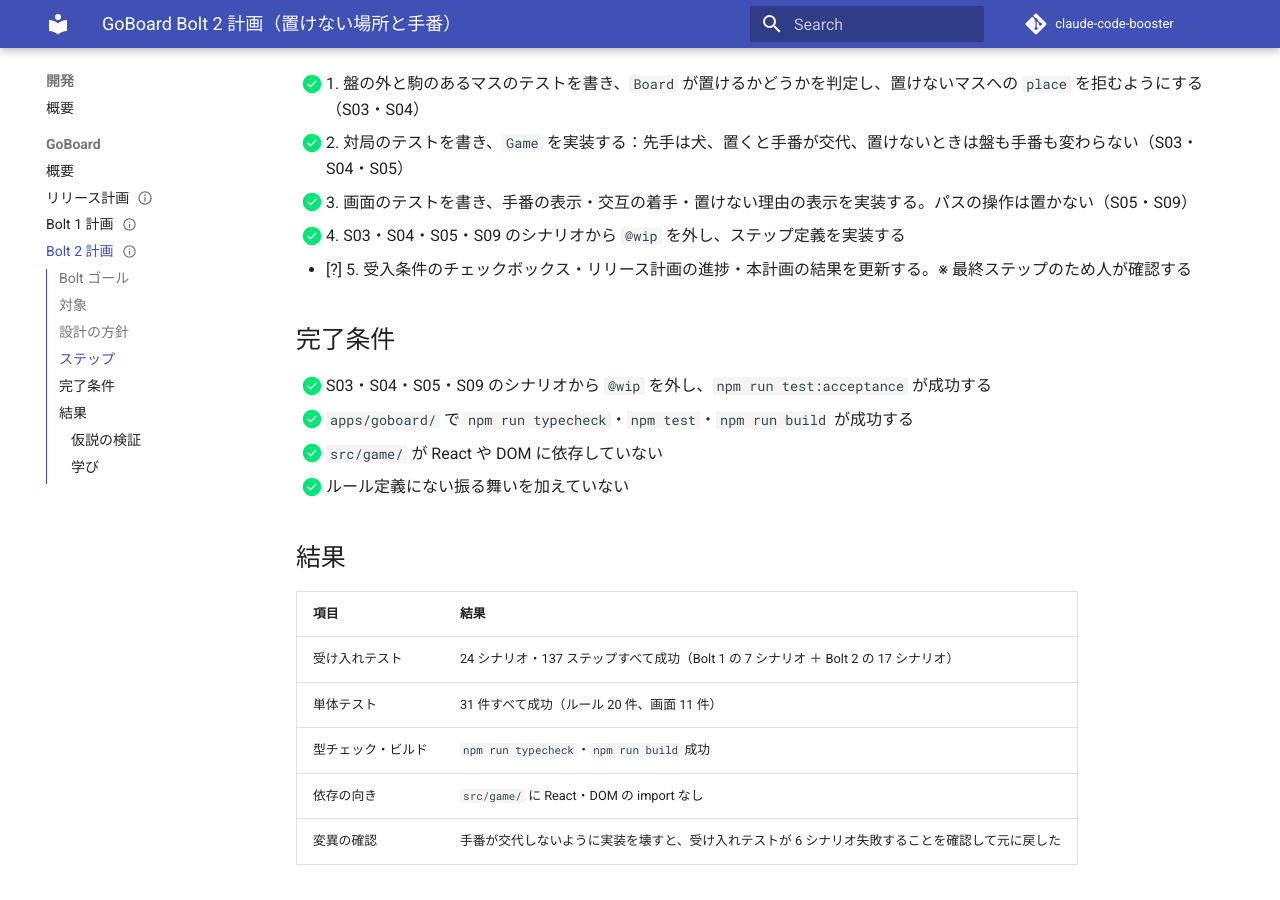
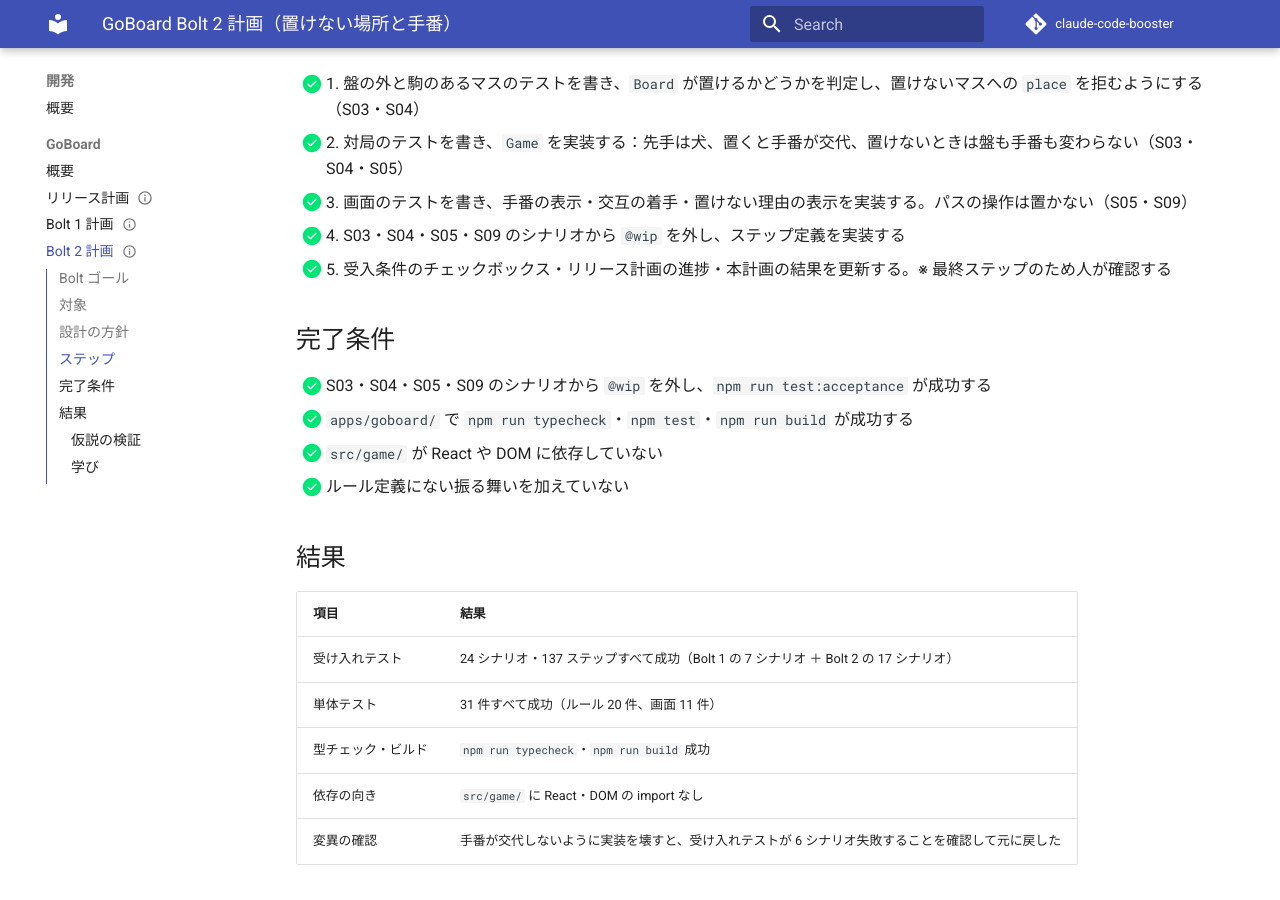
Before and after one commit to k2works/sdd-handson-go-board, an MkDocs documentation site: the page built from docs/development/goboard/bolt_2_plan.md, in a window 1280 px wide and 900 px high, scrolled down 1130 px. Built offline with MkDocs 1.6.1 and Material for MkDocs 9.7.7, drawn with Linux system fonts in a browser that asks for light colours; comment, search, counter and statistics services are not loaded.

```diff
--- a/docs/development/goboard/bolt_2_plan.md
+++ b/docs/development/goboard/bolt_2_plan.md
@@ -36,7 +38,7 @@ generated: { by: process:claude-code, at: 2026-09-26T08:20:32Z }
 - [x] 2. 対局のテストを書き、`Game` を実装する：先手は犬、置くと手番が交代、置けないときは盤も手番も変わらない（S03・S04・S05）
 - [x] 3. 画面のテストを書き、手番の表示・交互の着手・置けない理由の表示を実装する。パスの操作は置かない（S05・S09）
 - [x] 4. S03・S04・S05・S09 のシナリオから `@wip` を外し、ステップ定義を実装する
-- [?] 5. 受入条件のチェックボックス・リリース計画の進捗・本計画の結果を更新する。※ 最終ステップのため人が確認する
+- [x] 5. 受入条件のチェックボックス・リリース計画の進捗・本計画の結果を更新する。※ 最終ステップのため人が確認する
 
 ## 完了条件
 
```
Also changed, not shown: other parts of docs/development/goboard/bolt_2_plan.md (+4 -2 lines), docs/development/goboard/index.md (+1 -1 lines), docs/development/goboard/release_plan.md (+3 -3 lines), docs/log.md (+1 -0 lines).
